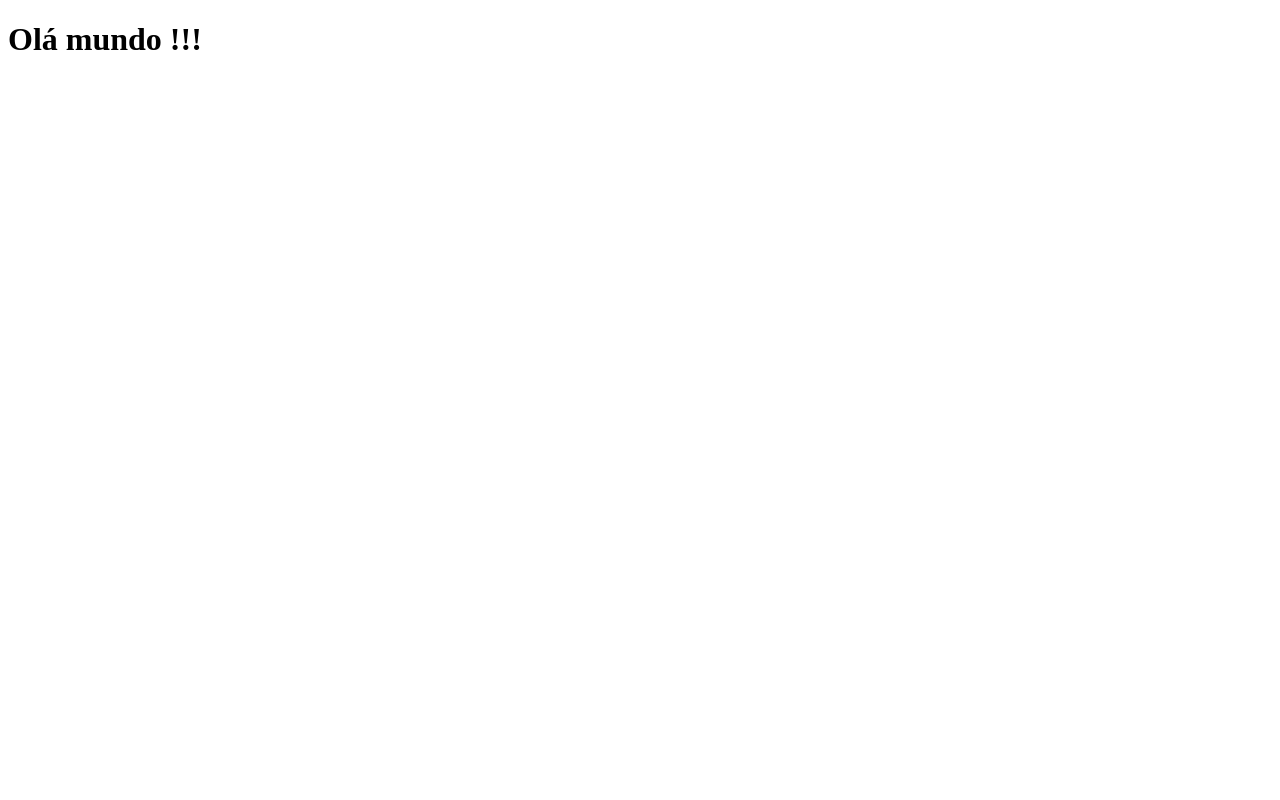
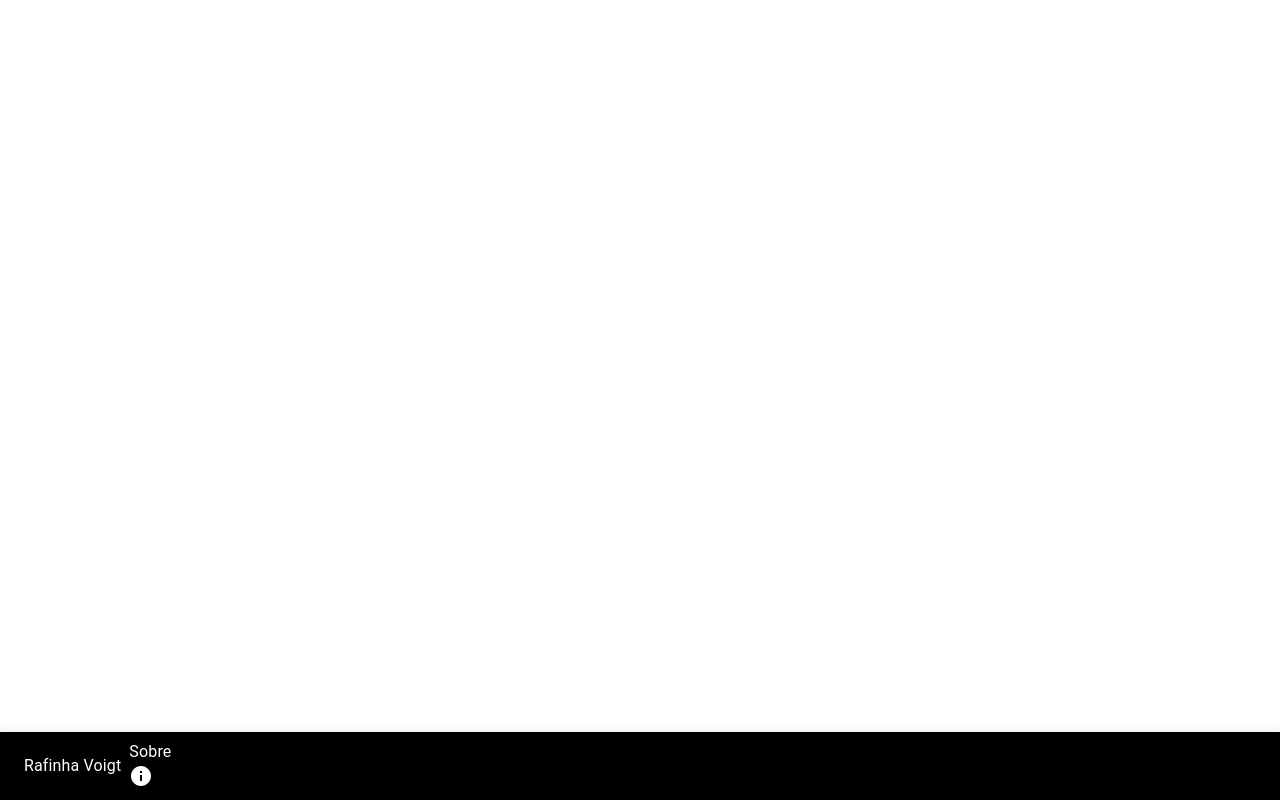
Before and after one commit to rafinhavoigt/rafinhavoigt.github.io, a React (Create React App) app: page / in a window 1280 px wide. Built offline with nearby package versions, Linux system fonts and the light colour scheme; the HTML template or start-up script is replaced by a standard one.

Commit message:
Add the lowbar component

```diff
--- a/src/App.js
+++ b/src/App.js
@@ -1,9 +1,8 @@
 import React from 'react';
+import LowBar from './components/LowBar';
 
 function App() {
-  return (
-      <h1>Olá mundo !!!</h1>
-  );
+  return <LowBar />;
 }
 
 export default App;
--- /dev/null
+++ b/src/components/LowBar/index.js
@@ -0,0 +1,39 @@
+import React from 'react';
+import {
+  AppBar,
+  Toolbar,
+  Fab,
+  IconButton,
+  Typography,
+  Box
+} from '@material-ui/core';
+import MenuIcon from '@material-ui/icons/Menu';
+import AddIcon from '@material-ui/icons/Add';
+import SearchIcon from '@material-ui/icons/Search';
+import InfoIcon from '@material-ui/icons/Info';
+import MoreIcon from '@material-ui/icons/MoreVert';
+import {makeStyles} from '@material-ui/core/styles';
+import {color0} from '../../styles/colors';
+
+const useStyles = makeStyles((theme) => ({
+  appBar: {
+    top: 'auto',
+    bottom: 0,
+    backgroundColor: color0
+  }
+}));
+
+export default function LowBar() {
+  const classes = useStyles();
+  return (
+    <AppBar position="fixed" color="primary" className={classes.appBar}>
+      <Toolbar>
+        <Typography>Rafinha Voigt</Typography>
+        <Box m l="auto">
+          <Typography>Sobre</Typography>
+          <InfoIcon />
+        </Box>
+      </Toolbar>
+    </AppBar>
+  );
+}
```
Also changed, not shown: src/pages/Home/index.js (added).
